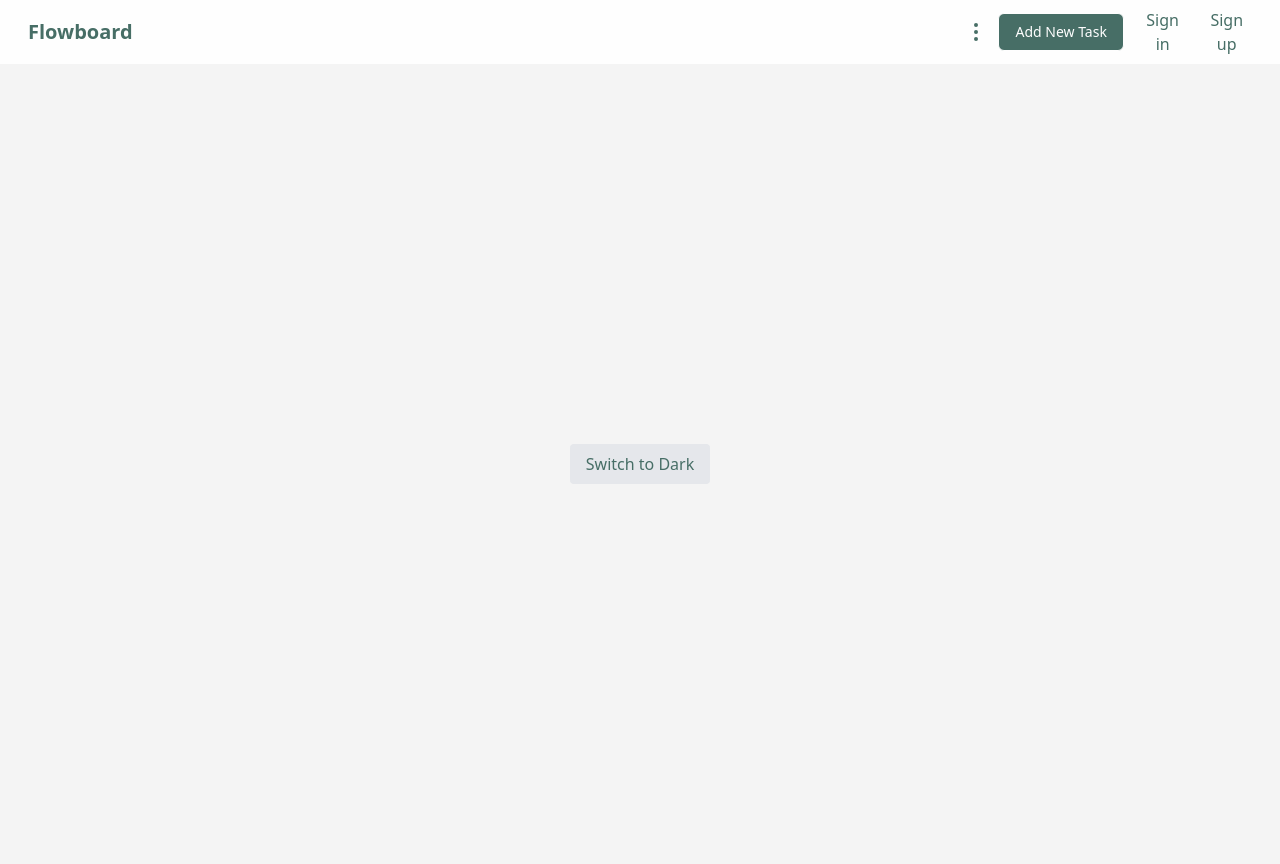
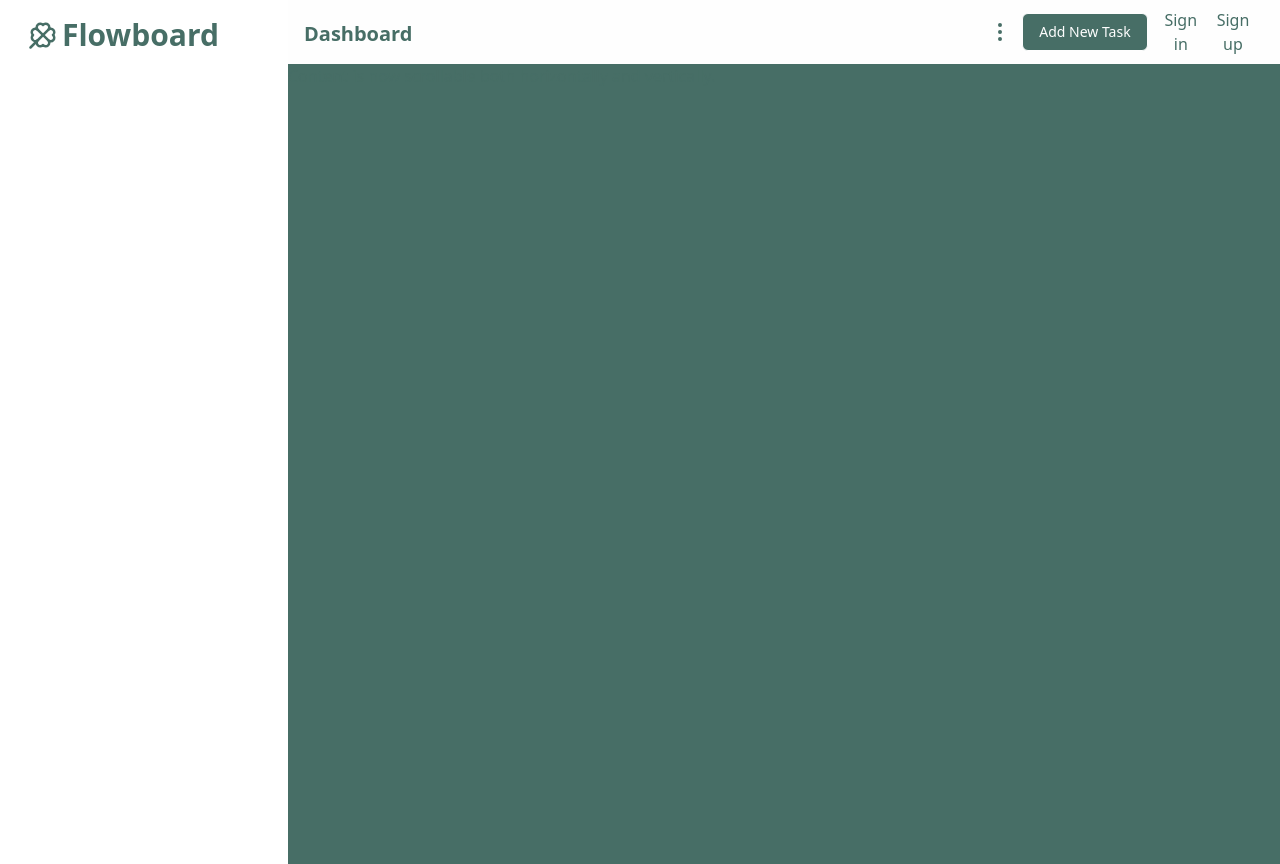
Before and after one commit to accamamuhammad/flowboard-app, a Next.js app: page / in a window 1280 px wide. Built offline with nearby package versions, Linux system fonts and the light colour scheme; no server answers.

Commit message:
side bar and nav setup

```diff
--- a/app/Primary/navBar.tsx
+++ b/app/Primary/navBar.tsx
@@ -8,8 +8,8 @@ const NavBar = () => {
   const [showModal, setShowModal] = useState(false);
 
   return (
-    <nav className="w-full flex flex-row items-center justify-between">
-      <h1 className="text-xl text-newt font-bold">Flowboard</h1>
+    <nav className="w-full h-20 flex flex-row items-center justify-between">
+      <h1 className="text-xl pt-1 text-newt font-bold">Dashboard</h1>
       <div className="flex flex-row gap-2.5 items-center justify-center">
         <EllipsisVertical />
         <button
--- /dev/null
+++ b/app/Primary/sideBar.tsx
@@ -0,0 +1,11 @@
+import React from 'react'
+
+const sideBar = () => {
+  return (
+    <div className='md:min-w-72 h-screen bg-white'>
+
+    </div>
+  )
+}
+
+export default sideBar
--- a/app/layout.tsx
+++ b/app/layout.tsx
@@ -3,13 +3,15 @@ import {
   SignInButton,
   SignUpButton,
   Show,
-  UserButton
+  UserButton,
 } from "@clerk/nextjs";
 import { ThemeProvider } from "next-themes";
 import { Instrument_Serif, Plus_Jakarta_Sans } from "next/font/google";
 import "./globals.css";
+import { Clover } from "lucide-react";
 import { Metadata } from "next";
 import NavBar from "./Primary/navBar";
+import SideBar from "./Primary/sideBar";
 
 const instrumentSerif = Instrument_Serif({
   weight: "400",
@@ -40,8 +42,15 @@ export default function RootLayout({
       >
         <ClerkProvider>
           <ThemeProvider attribute="class" defaultTheme="light">
-            <header className="flex justify-end items-center px-7 py-6 gap-4 h-16">
-              <NavBar/>
+            <header className="w-full h-16 flex justify-end items-center pr-7 py-6 gap-4">
+              {/* Logo */}
+              <div className="md:min-w-72 h-20 gap-1 pt-1.5 pl-7 bg-white flex flex-row items-center justify-start">
+                <Clover size={30}/>
+                <h1 className="text-3xl text-newt font-bold">Flowboard</h1>
+              </div>
+              {/* Navigation */}
+              <NavBar />
+              {/* Clekr Account */}
               <Show when="signed-out">
                 <SignInButton mode="modal" />
                 <SignUpButton mode="modal" />
--- a/app/page.tsx
+++ b/app/page.tsx
@@ -1,13 +1,17 @@
-import ThemeToggle from "./Primary/theme-toggle";
-import NavBar from "./Primary/navBar";
-// import CreateBoard from "./Primary/newBoard";
-// import NewTask from "./Primary/newTask";
-// import EditTask from "./Primary/editTask";
+import SideBar from "./Primary/sideBar";
 
 export default function Home() {
   return (
-    <div className="w-screen h-screen overflow-hidden flex flex-col gap-6 items-center justify-center bg-lighthouse">
-      <ThemeToggle />
+    <div className="flex flex-row h-screen overflow-hidden">
+      <SideBar />
+
+      {/* Scrollable area */}
+      <div className="flex-1 h-full bg-newt overflow-auto">
+        <div className="w-[250rem] h-[500rem]">
+          {/* Your massive content goes here */}
+          <p>Content is now scrollable both horizontally and vertically.</p>
+        </div>
+      </div>
     </div>
   );
 }
```
